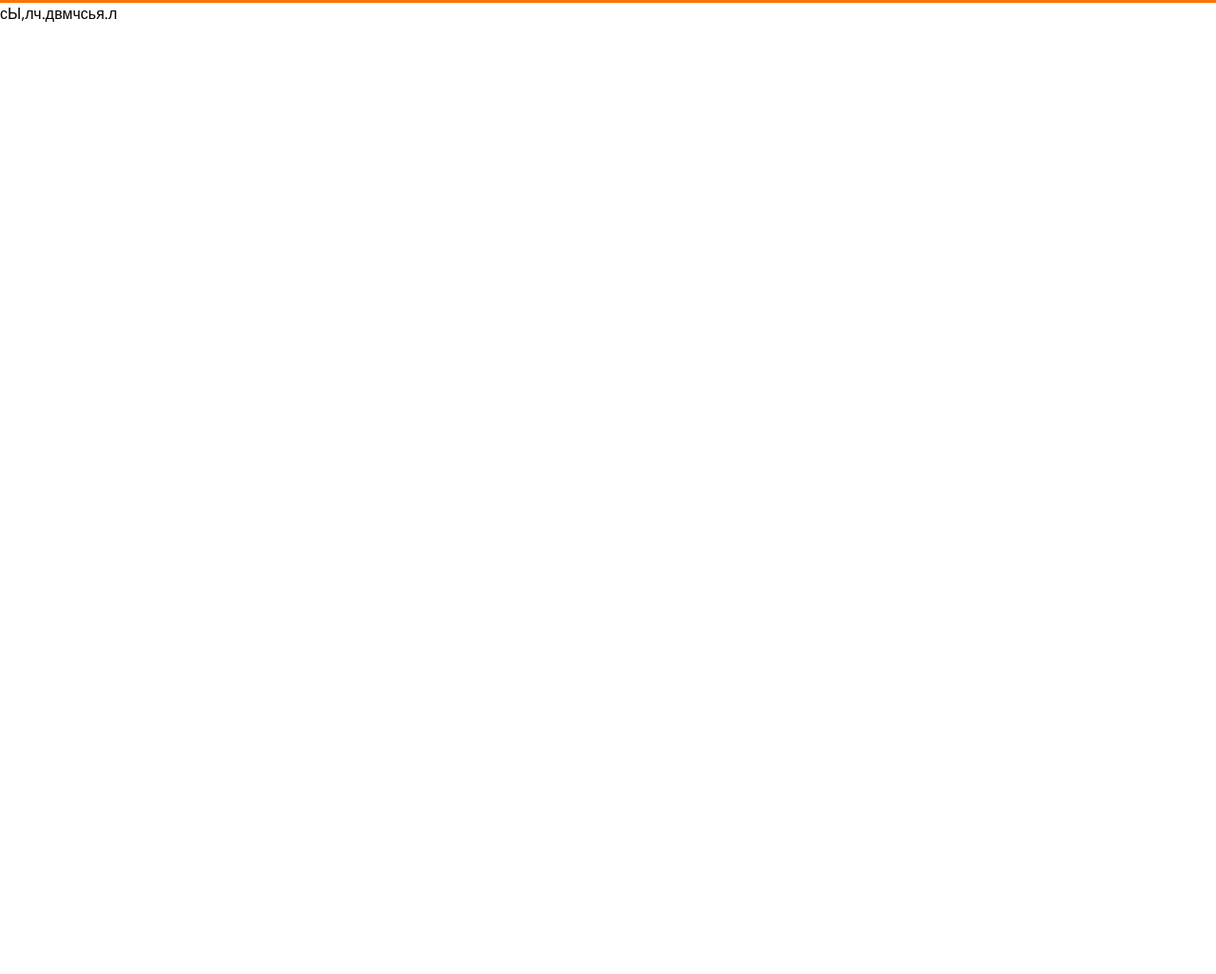
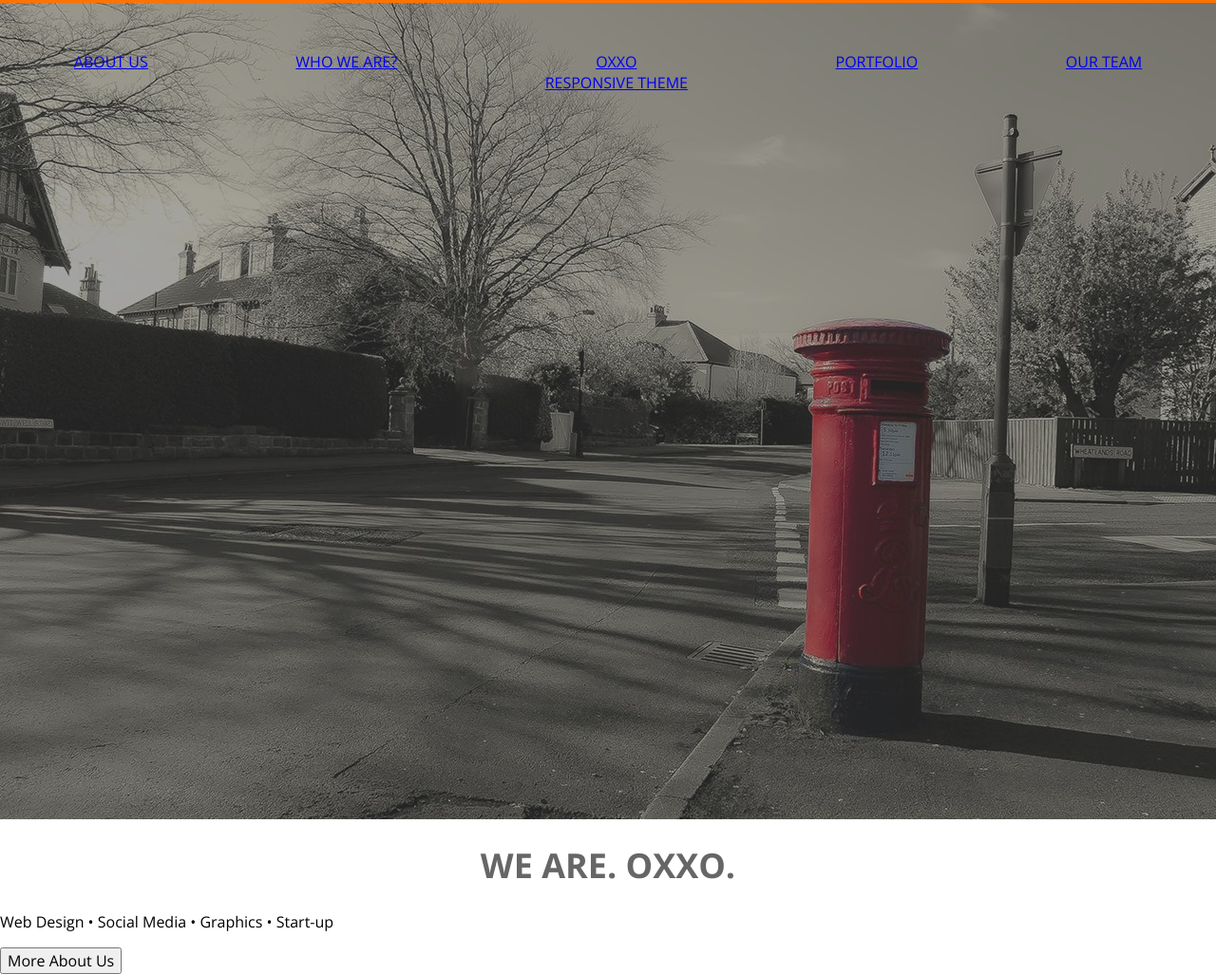
Before and after one commit to YAGolubev/oxxo, a plain HTML site: page index.html in a window 1280 px wide. Shown: the whole page at 95% size. Before the commit the page ends 800 px from the top, so only its background shows below. Drawn offline with nearby package versions, Linux system fonts and the light colour scheme.

Commit message:
Layout of the first section (beginning)

```diff
--- a/index.html
+++ b/index.html
@@ -13,8 +13,28 @@
 	<![endif]-->
 </head>
 <body>
-	<div>сЫ,лч.двмчсья.л</div>
-	<div class="cf"></div>
+	<!-- HEADER SECTION -->
+	<div id="header" class="sect">
+		<div class="container">
+			<ul class="m-menu">
+				<li><a Href="#">About Us</a></li>
+				<li><a Href="#">Who We Are?</a></li>
+				<li class="logo">
+					<a href="#">
+						<div>oxxo</div>
+						<div>Responsive Theme</div>
+					</a>
+				</li>
+				<li><a Href="#">Portfolio</a></li>
+				<li><a Href="#">Our Team</a></li>
+			</ul>
+		</div>
+	</div>
+
+	<h1>We Are. Oxxo.</h1>
+	<p>Web Design • <span>Social Media</span> • Graphics • Start-up</p>
+
+	<button class="btn">More About Us</button>
 
 	<!--[if lte IE 9]>
 		<script src="js/placeholder.min.js"></script>
--- a/sass/common.scss
+++ b/sass/common.scss
@@ -1,4 +1,4 @@
-// COMMON STYLES
+// COMMON STYLES - общие стили
 
 
 * {
@@ -28,3 +28,21 @@ body {
 	font-weight: $weight-norm; //400 - явное указание - исключает проблемы в FF
 	border-top: 3px solid $orange;
 }
+
+.sect {
+	padding-top: 80px;
+	padding-bottom: 80px;
+}
+
+ul {
+	list-style: none;
+	padding: 0;
+}
+
+h1 {
+	text-transform: uppercase;
+	text-align: center;
+	font-weight: $weight-bold;
+	font-size: 36px;
+	color: $grey;
+}
--- a/sass/style.scss
+++ b/sass/style.scss
@@ -2,3 +2,20 @@
 @import 'normalize';
 @import 'responsive_grid';
 @import 'common';
+
+
+// HEADER SECTION
+#header {
+	background: darken($grey, 10%) url(../img/header_bg.jpg) center top no-repeat;
+	background-size: cover;
+	min-height: 860px;
+	text-align: center;
+	color: #fff;
+	text-transform: uppercase;
+	padding-top: 35px;
+
+	.m-menu {
+		display: flex;
+		justify-content: space-around; //выравнивание с учетом отступа родительского контейнера
+	}
+}
```
Also changed, not shown: css/style.css, img/header_bg.jpg (added), 2 other files.
